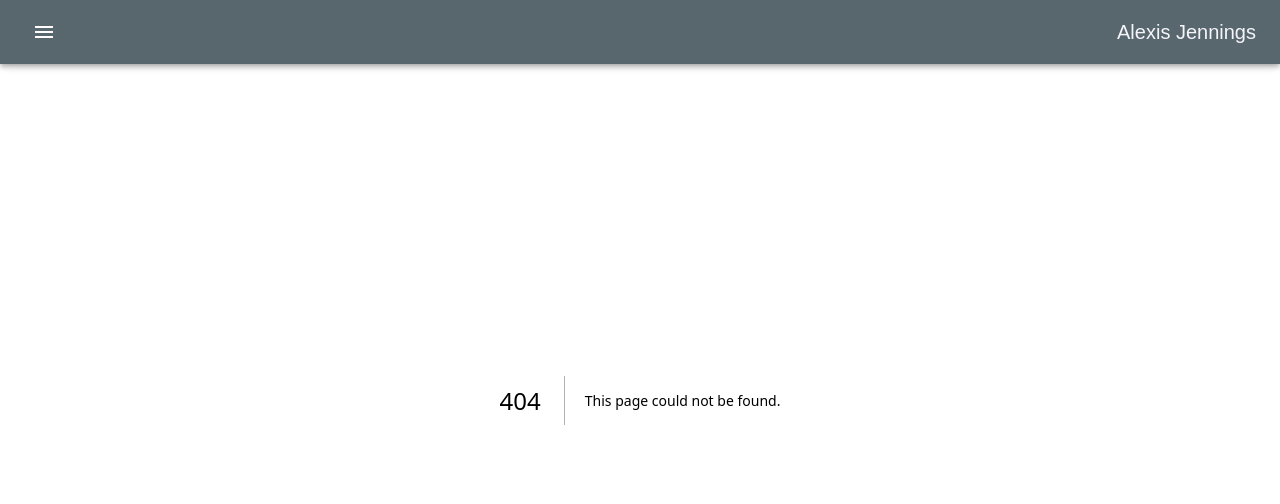
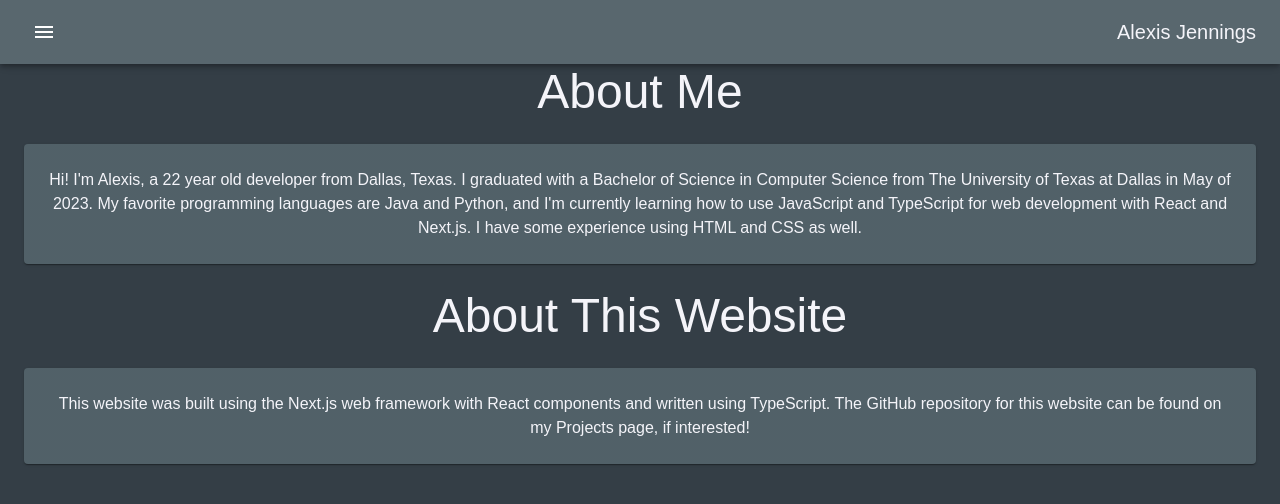
Before and after one commit to alexisjennings/portfolio-website, a Next.js app: page /about in a window 1280 px wide. Before the commit this address had no page. Shown: the top 504 px of the page. Built offline with nearby package versions, Linux system fonts and the light colour scheme.

Commit message:
feat: about page

```diff
--- /dev/null
+++ b/src/pages/about.tsx
@@ -0,0 +1,49 @@
+import { Box, Button, Typography, Paper } from "@mui/material";
+
+export default function Page() {
+   return (
+      <Box
+         sx={{
+            pt: 8,
+            pb: 6,
+         }}
+      >
+         <Typography
+            sx={{ fontWeight: "medium" }}
+            component="h1"
+            variant="h3"
+            align="center"
+            gutterBottom
+         >
+            About Me
+         </Typography>
+         <Paper sx={{ margin: 3 }}>
+            <Typography sx={{ padding: 3 }} variant="body1" align="center">
+               Hi! I'm Alexis, a 22 year old developer from Dallas, Texas. I
+               graduated with a Bachelor of Science in Computer Science from The
+               University of Texas at Dallas in May of 2023. My favorite
+               programming languages are Java and Python, and I'm currently
+               learning how to use JavaScript and TypeScript for web development
+               with React and Next.js. I have some experience using HTML and CSS
+               as well.
+            </Typography>
+         </Paper>
+         <Typography
+            sx={{ fontWeight: "medium" }}
+            component="h1"
+            variant="h3"
+            align="center"
+            gutterBottom
+         >
+            About This Website
+         </Typography>
+         <Paper sx={{ margin: 3 }}>
+            <Typography sx={{ padding: 3 }} variant="body1" align="center">
+               This website was built using the Next.js web framework with React
+               components and written using TypeScript. The GitHub repository
+               for this website can be found on my Projects page, if interested!
+            </Typography>
+         </Paper>
+      </Box>
+   );
+}
```
